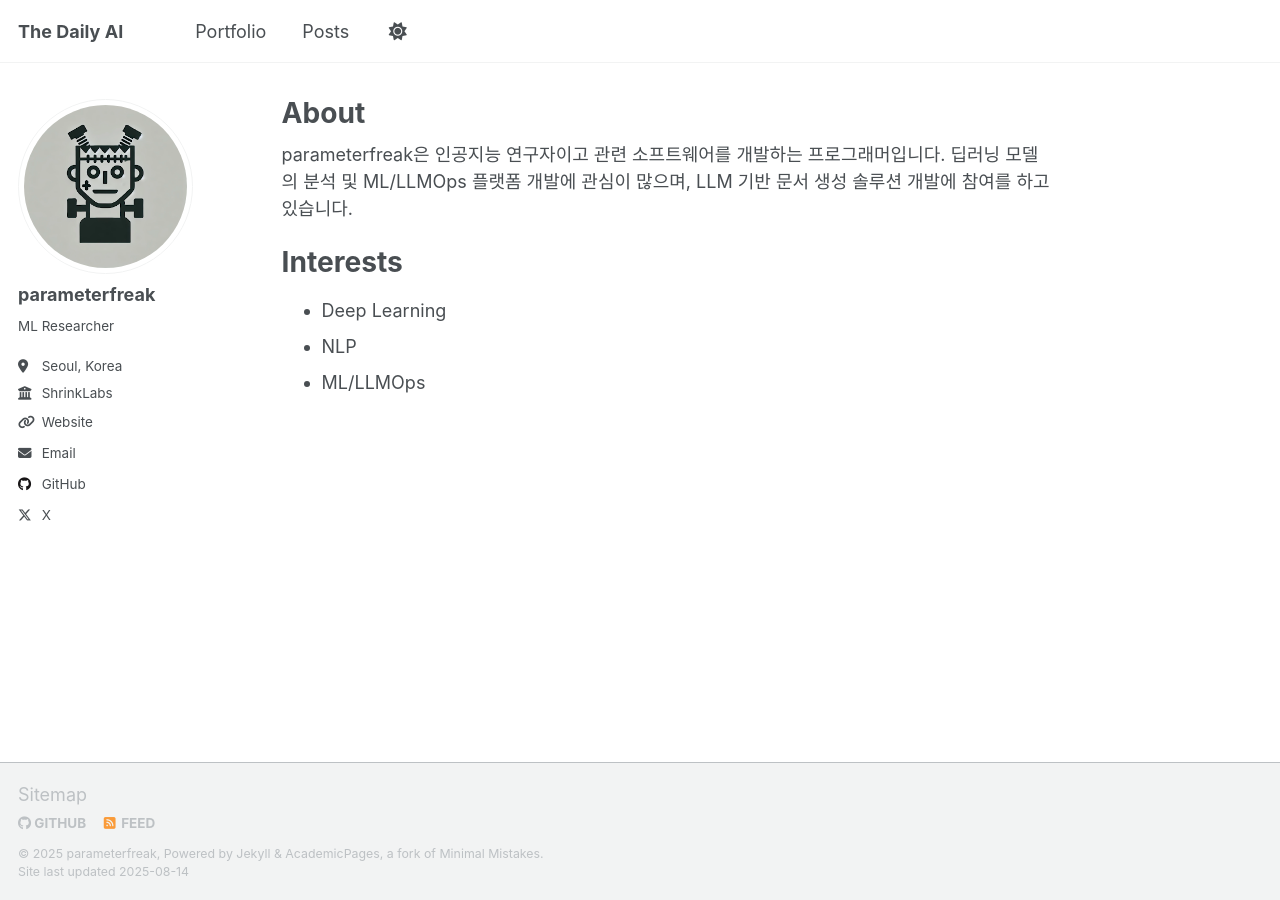
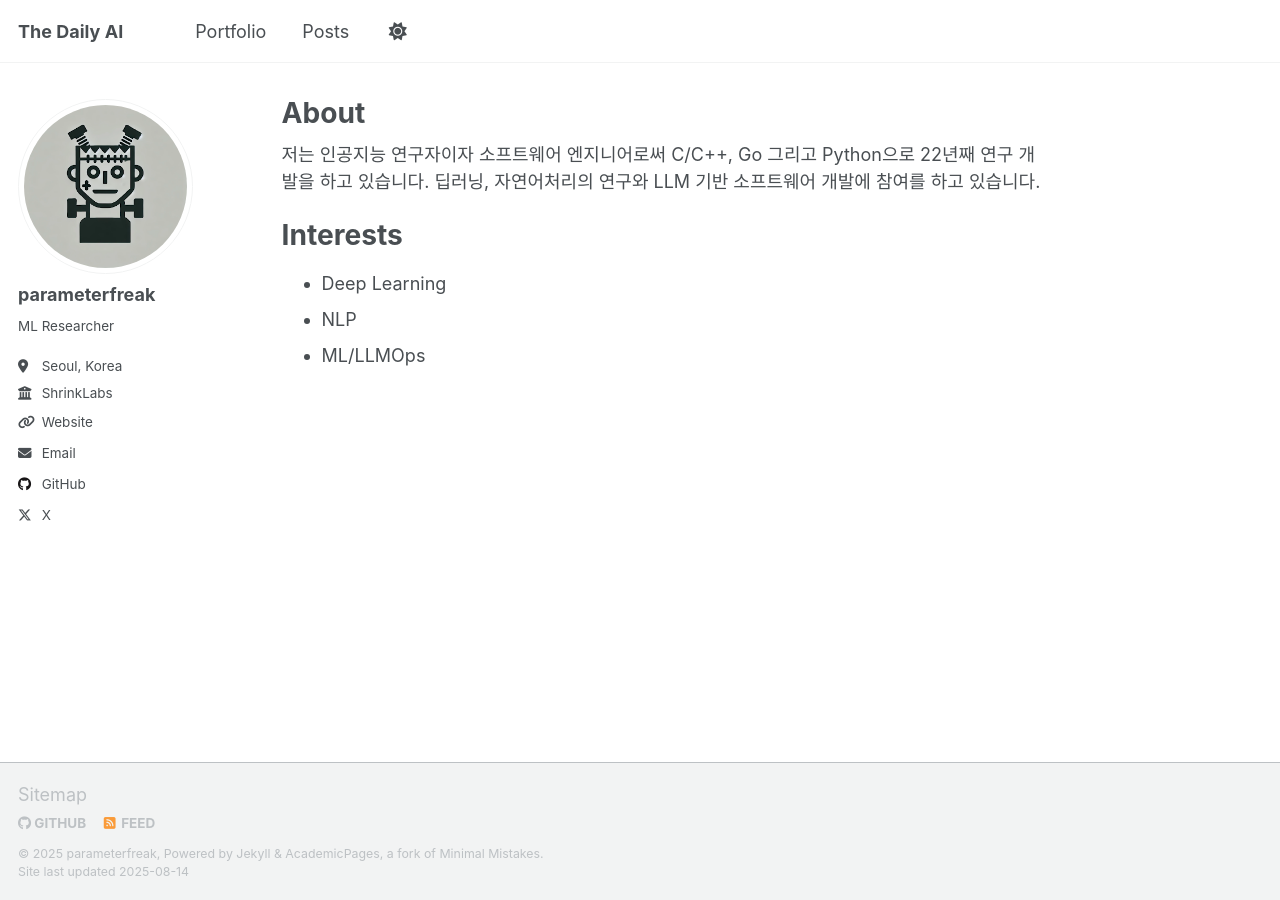
Before and after one commit to parameterfreak/parameterfreak.github.io, a Jekyll site: the page built from _pages/about.md, in a window 1280 px wide. Built offline with Jekyll 4.4.1, drawn with Linux system fonts in a browser that asks for light colours; a script that is not in the unit is left out.

Commit message:
modify about

```diff
--- a/_pages/about.md
+++ b/_pages/about.md
@@ -7,8 +7,8 @@ redirect_from:
   - /about.html
 ---
 
-parameterfreak은 인공지능 연구자이고 관련 소프트웨어를 개발하는 프로그래머입니다.
-딥러닝 모델의 분석 및 ML/LLMOps 플랫폼 개발에 관심이 많으며, LLM 기반 문서 생성 솔루션 개발에 참여를 하고 있습니다.
+저는 인공지능 연구자이자 소프트웨어 엔지니어로써 C/C++, Go 그리고 Python으로 22년째 연구 개발을 하고 있습니다.
+딥러닝, 자연어처리의 연구와 LLM 기반 소프트웨어 개발에 참여를 하고 있습니다.
 
 # Interests
 * Deep Learning
```
